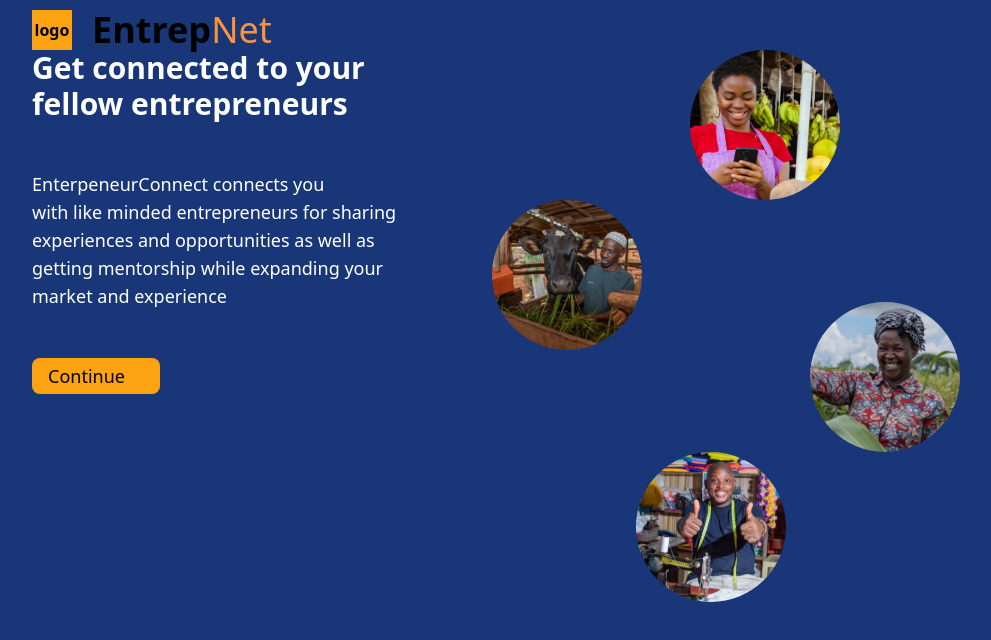
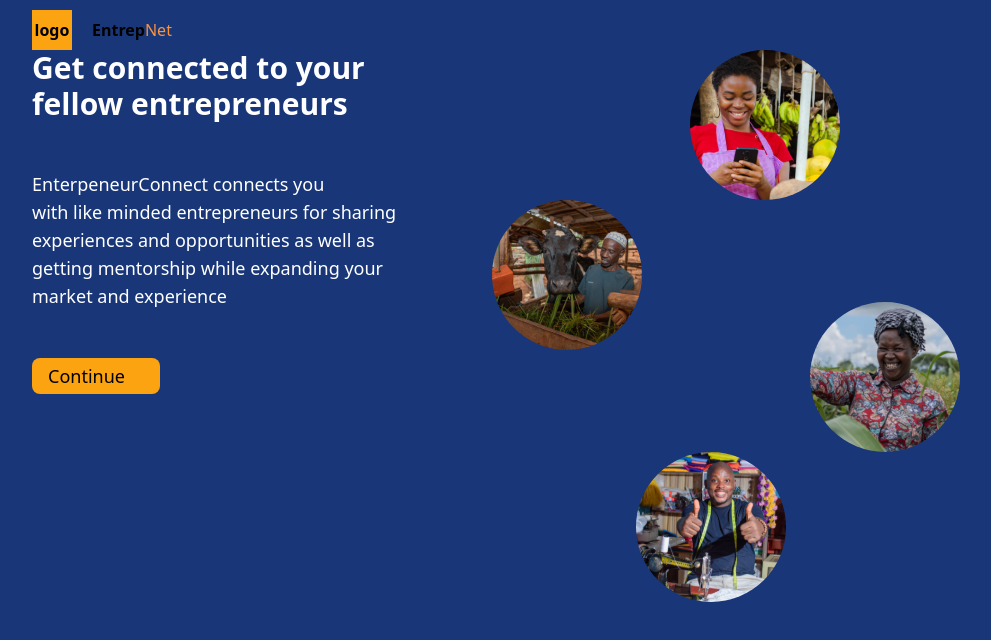
Before and after one commit to louissosthenes9/EntrepNet, a Next.js app in the folder frontend/: page / in a window 1280 px wide. Shown: the top 640 px of the page, without its empty margins (32-1023 px from the left). Built offline with nearby package versions, Linux system fonts and the light colour scheme.

Commit message:
added props for size

```diff
--- a/frontend/src/components/Header.jsx
+++ b/frontend/src/components/Header.jsx
@@ -1,14 +1,14 @@
 import React from "react";
 import Button from "./Button";
 
-export default function Header() {
+export default function Header({fontSize}) {
   return (
 
       <div className="flex gap-x-5 items-center">
       <button className='bg-[#FCA311] font-bold h-10 w-10 px'>
             logo
        </button>
-      <div className="font-bold text-4xl">Entrep<span className="text-orange-400 font-medium">Net</span></div>
+      <div className={`font-bold ${fontSize}`}>Entrep<span className="text-orange-400 font-medium">Net</span></div>
 
     </div>
 
```
